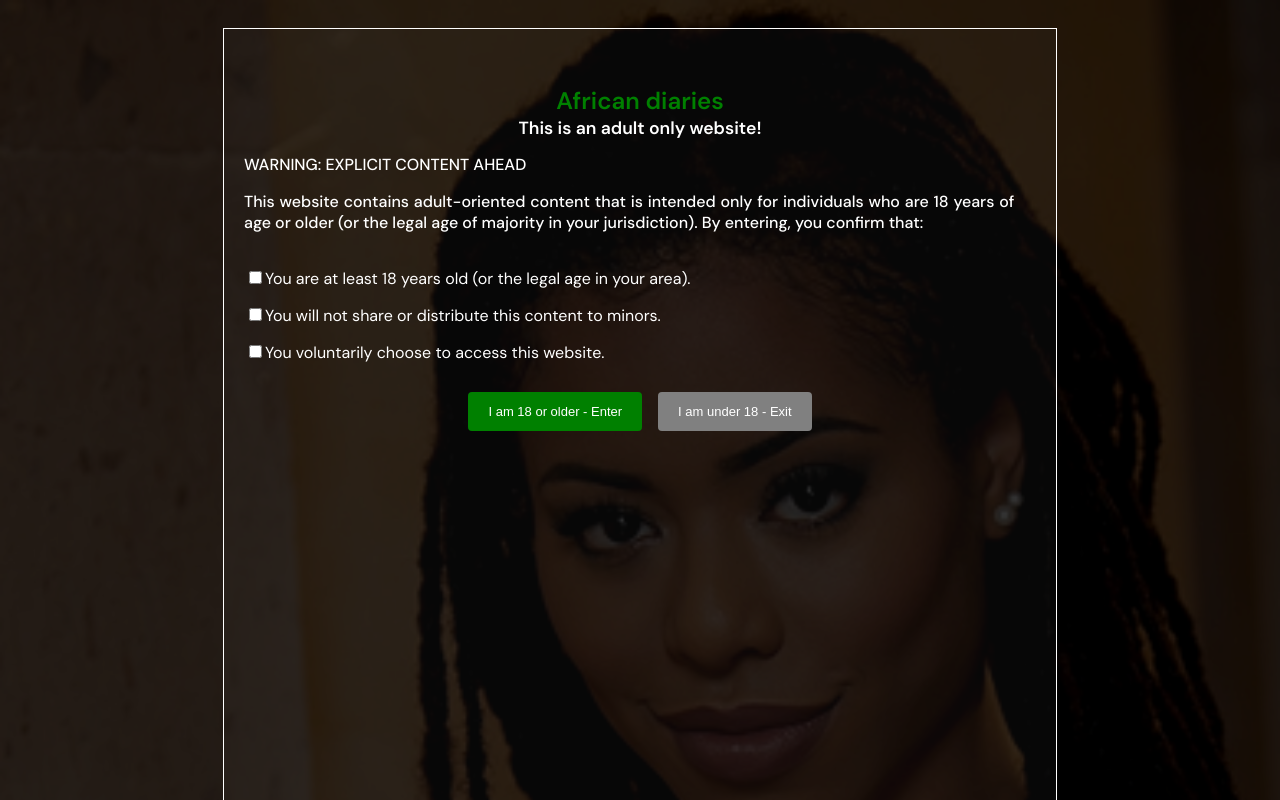
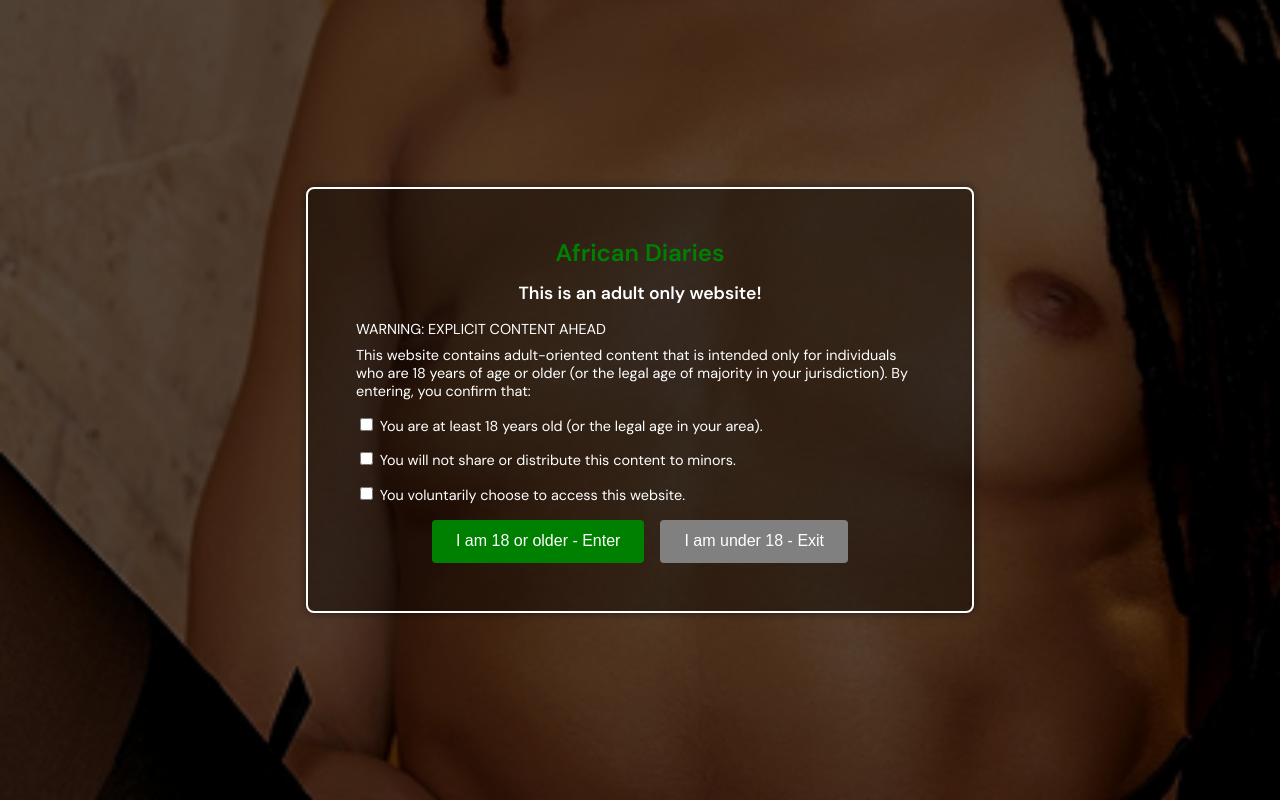
Before and after one commit to Tabstarlord/african-diaries, a React (Create React App) app: page / in a window 1280 px wide. Built offline with nearby package versions, Linux system fonts and the light colour scheme.

Commit message:
initial commit

```diff
--- a/src/Pages/Warning.js
+++ b/src/Pages/Warning.js
@@ -1,65 +1,51 @@
-import React from 'react'
-import { Link } from 'react-router-dom'
+import React from 'react';
+import { Link } from 'react-router-dom';
 
-import '../Styles/Warning.css'
-
+import '../Styles/Warning.css';
 
 function Warning() {
-
-
   return (
-    <>
-      <div className='warn'>
-      <div className='warn1'>
-      <div className='warn2'>
-        <div className='warn-1'>
-        <div className='warn3'>
-        <h1 className='go'>African diaries</h1>
-        <h2 className='go2'>This is an adult only website!</h2>
+    <div className="warn">
+      <div className="warn-content">
+        <div className="warn-1">
+          <div className="warn3">
+            <h1 className="go">African Diaries</h1>
+            <h2 className="go2">This is an adult only website!</h2>
           </div>
 
-        <div className='warn4'>
-          <p className='go3'>
-          WARNING: EXPLICIT CONTENT AHEAD
+          <div className="warn4">
+            <p className="go3">WARNING: EXPLICIT CONTENT AHEAD</p>
+            <p className="go4">
+              This website contains adult-oriented content that is intended only for individuals who are 18 years of age or older (or the legal age of majority in your jurisdiction). By entering, you confirm that:
             </p>
-          <p className='go4'>This website contains adult-oriented content that is intended only for individuals who are 18 years of age or older (or the legal age of majority in your jurisdiction). By entering, you confirm that:</p>
           </div>
 
-        <div className='warn5'>
+          <div className="warn5">
             <form>
               <p>
-            <input  type='checkbox'
-             />
-            You are at least 18 years old (or the legal age in your area).
+                <input type="checkbox" /> You are at least 18 years old (or the legal age in your area).
               </p>
-
-            <p><input type='checkbox'
-             />
-            You will not share or distribute this content to minors.
+              <p>
+                <input type="checkbox" /> You will not share or distribute this content to minors.
               </p>
-            <p><input type='checkbox'
-             />
-            You voluntarily choose to access this website.
+              <p>
+                <input type="checkbox" /> You voluntarily choose to access this website.
               </p>
-
             </form>
           </div>
-        <div className='warn6'>
-          <Link to='/Home'><button className='go5'>I am 18 or older - Enter</button></Link>
 
-          <Link to=''><button className='go6'>I am under 18 - Exit</button></Link>
-        </div>
-
+          <div className="warn6">
+            <Link to="/Home">
+              <button className="go5">I am 18 or older - Enter</button>
+            </Link>
+            <Link to="">
+              <button className="go6">I am under 18 - Exit</button>
+            </Link>
           </div>
         </div>
       </div>
-
     </div>
-
-
-    </>
-
-  )
+  );
 }
 
-export default Warning
+export default Warning;
--- a/src/Styles/Warning.css
+++ b/src/Styles/Warning.css
@@ -1,241 +1,161 @@
-
+/* Base styles */
 .warn {
-  background: url('../Assets/frame.png');
-  background-attachment: fixed;
-  background-repeat: no-repeat;
-  background-size: 100%;
+  background: url('../Assets/frame.png') no-repeat center center fixed;
+  background-size: cover;
   font-family: 'DM Sans', sans-serif;
   height: 100vh;
   width: 100vw;
   overflow: hidden;
+  display: flex;
+  align-items: center;
+  justify-content: center;
 }
-.warn1 {
-  background-color: rgba(0, 0, 0, 0.815);
-  background-attachment: fixed;
-  height: fit-content;
-  background-repeat: no-repeat;
-  width: 100vw;
-  height: 100vh;
-  overflow: hidden;
-}
-.warn2 {
-  margin-top: -20px;
-  overflow: hidden;
-}
-.warn3 h1 {
-font-weight: 600;
-font-size: 20px;
-color: #008000;
-padding-top: 40px;
+/* 🔥 Dark overlay using ::before */
+.warn::before {
+  content: "";
+  position: absolute;
+  top: 0;
+  left: 0;
+  height: 100%;
+  width: 100%;
+  background: rgba(0, 0, 0, 0.596); /* Adjust the alpha for how dark you want it */
+  z-index: 0;
 }
 
+/* 💡 Push all inner content above the overlay */
+.warn-1 {
+  position: relative;
+  z-index: 1;
+}
+
+.warn-content {
+  width: 100%;
+  display: flex;
+  justify-content: center;
+  align-items: center;
+}
+
+.warn-1 {
+  background-color: rgba(0, 0, 0, 0.4);
+  padding: 2rem;
+  border-radius: 8px;
+  text-align: center;
+  color: white;
+  width: 90%;
+  max-width: 600px;
+  box-shadow: 0 0 10px rgba(0,0,0,0.5);
+}
+
+/* Typography */
+.warn3 {
+  margin-top: 0.5rem;
+}
+.warn3 .go {
+  font-weight: 600;
+  font-size: 1.5rem;
+  color: #008000;
+  margin-bottom: 0.5rem;
+}
 .warn3 .go2 {
   font-weight: 600;
-font-size: 20px;
-text-align: center;
-margin-top: -5px;
+  font-size: 1.1rem;
   color: #fff;
+  margin-bottom: 1rem;
 }
 
-.warn4 {
-  width: auto;
-  height: 340px;
-  justify-content: space-between;
-  margin: -2vh 0px 0px;
-  padding-right: 15px;
-}
-.warn4 .go3 {
+.warn4 .go3,
+.warn4 .go4 {
+  font-size: 0.9rem;
   color: #fff;
-  font-weight: 500;
-  font-size: 13px;
-  padding-left: 20px;
-  padding-top: 15px;
   text-align: left;
-}
-.warn4 .go4 {
-  color: #fff;
-  font-weight: 500;
-  font-size: 13px;
-  padding-left: 20px;
-  text-align: justify;
+  margin: 0.5rem 0;
+  padding: 0 1rem;
 }
 
-
+/* Form Section */
 .warn5 {
-  width: 100%;
   color: #fff;
-  text-align: justify;
-  padding: 0px 11px;
-  margin-top: -220px;
+  text-align: left;
+  padding: 0rem 1rem;
 }
 .warn5 p {
-  padding-right: 20px;
+  margin-bottom: 0.5rem;
+  font-size: 0.9rem;
 }
 
+/* Button Section */
 .warn6 {
-  width: auto;
-  height: 110px;
   display: flex;
   flex-direction: column;
-  gap: 16px;
-  padding-top: -30px;
-  padding-bottom: 60%;
-  margin-top: 15%;
+  gap: 0.5rem;
+  margin-top: 1rem;
 }
-
+.warn6 .go5,
+.warn6 .go6 {
+  border: none;
+  border-radius: 4px;
+  padding: 1rem;
+  font-size: 1rem;
+  cursor: pointer;
+  width: 100%;
+}
 .warn6 .go5 {
-  color: #fff;
   background-color: #008000;
-  padding: 20px 26vw;
-  border: none;
-  font-weight: 500;
-  font-size: 13px;
-  border-radius: 4px;
-  margin-bottom: 5%;
+  color: white;
 }
 .warn6 .go6 {
   background-color: #808080;
-  color: #fff;
-  padding: 20px 29vw;
-  border: none;
-  font-weight: 500;
-  font-size: 13px;
-  border-radius: 4px;
+  color: white;
 }
 
+/* Media Queries for Borders and Layout Tweaks */
 @media only screen and (min-width: 768px) {
   .warn-1 {
-  margin-left: auto;
-  margin-right: auto;
-  width: 80%;
     border: 1px solid #fff;
-  margin-top: 2em;
-  border-bottom: 1px solid #fff;
-}
-.warn3 .go {
-  font-size: 1.5rem;
-}
-.warn3 .go2 {
-margin-top: -15px;
-font-size: 1.1rem;
-}
-.warn4 {
-  width: 95%;
-}
-.warn4 .go3 {
-  font-size: 1rem;
-}
-.warn4 .go4 {
-  font-size: 1rem;
-}
-.warn5 {
-  width: 90%;
-  padding-top: 25px;
-}
-.warn5 form p {
-  font-size: 1rem;
-  position: relative;
-  left: 10px;
   }
   .warn6 {
     display: flex;
     flex-direction: row;
+    justify-content: center;
     gap: 1rem;
-  justify-content: center;
     margin-bottom: 1rem;
-  position: relative;
-  bottom: 4rem;
   }
   .warn6 .go5 {
-  padding: 0.75rem 1.25rem;
+    padding: 0.8rem 1.5rem;
   }
   .warn6 .go6 {
-  padding: 0.75rem 1.25rem
+    padding: 0.8rem 1.5rem;
   }
 }
 
 @media only screen and (min-width: 1025px) {
   .warn-1 {
-    border: 0.1px solid #fff;
-    background-color: #8080800e;
-    margin-left: auto;
-    margin-right: auto;
-    width: 65%;
-    position: relative;
-    top: 1em;
-}
-.warn2 {
-  overflow-y: hidden;
-}
-.warn5 {
-  position: relative;
-  bottom: 2em;
-}
-.warn6 {
-  display: flex;
-  flex-direction: row;
-  justify-content: center;
-  position: relative;
-  bottom: 8em;
-}
-.warn6 .go5 {
-  padding: 0.75rem 1.25rem;
-}
-.warn6 .go6 {
-  padding: 0.75rem 1.25rem;
+    border: 2px solid #fff;
   }
 }
 
 @media only screen and (min-width: 1440px) {
   .warn-1 {
-   background-color: rgba(0, 0, 0, 0.233);
+    border: 2px solid #fff;
     padding: 3rem 4rem;
-   max-width: 600px;
-   text-align: center;
-   box-shadow: 0 0 10px rgba(0,0,0,0.5);
-}
-.warn2 {
-  align-items: center;
-  justify-content: center;
   }
   .warn3 .go {
     font-size: 2rem;
-  margin-bottom: 1.5rem;
   }
   .warn3 .go2 {
-  font-size: 1.1rem;
-  margin-bottom: 1.5rem;
-  line-break: 1.4;
+    font-size: 1.3rem;
   }
-.warn4 {
-  font-size: 1.1rem;
-  margin-bottom: 1.5rem;
-  line-break: 1.4;
+  .warn4 .go3,
+  .warn4 .go4 {
+    font-size: 1rem;
   }
   .warn6 {
-  display: flex;
-  gap: 1rem;
-  justify-content: center;
-  margin-bottom: 1rem;
-  position: relative;
-  margin-top: 8rem;
-  /*display: flex;
     flex-direction: row;
     justify-content: center;
-  position: relative;
-  bottom: 8em;
-  margin-bottom: -40em;*/
   }
-.warn6 .go5 {
-  border: none;
+  .warn6 .go5,
+  .warn6 .go6 {
+    width: auto;
     padding: 1rem 2rem;
-  border-radius: 4px;
-  cursor: pointer;
-}
-.warn6 .go6 {
-  border: none;
-  padding: 1rem 2rem;
-  border-radius: 4px;
-  cursor: pointer;
   }
 }
```
Lines whose indentation alone changed are shown as unchanged.
